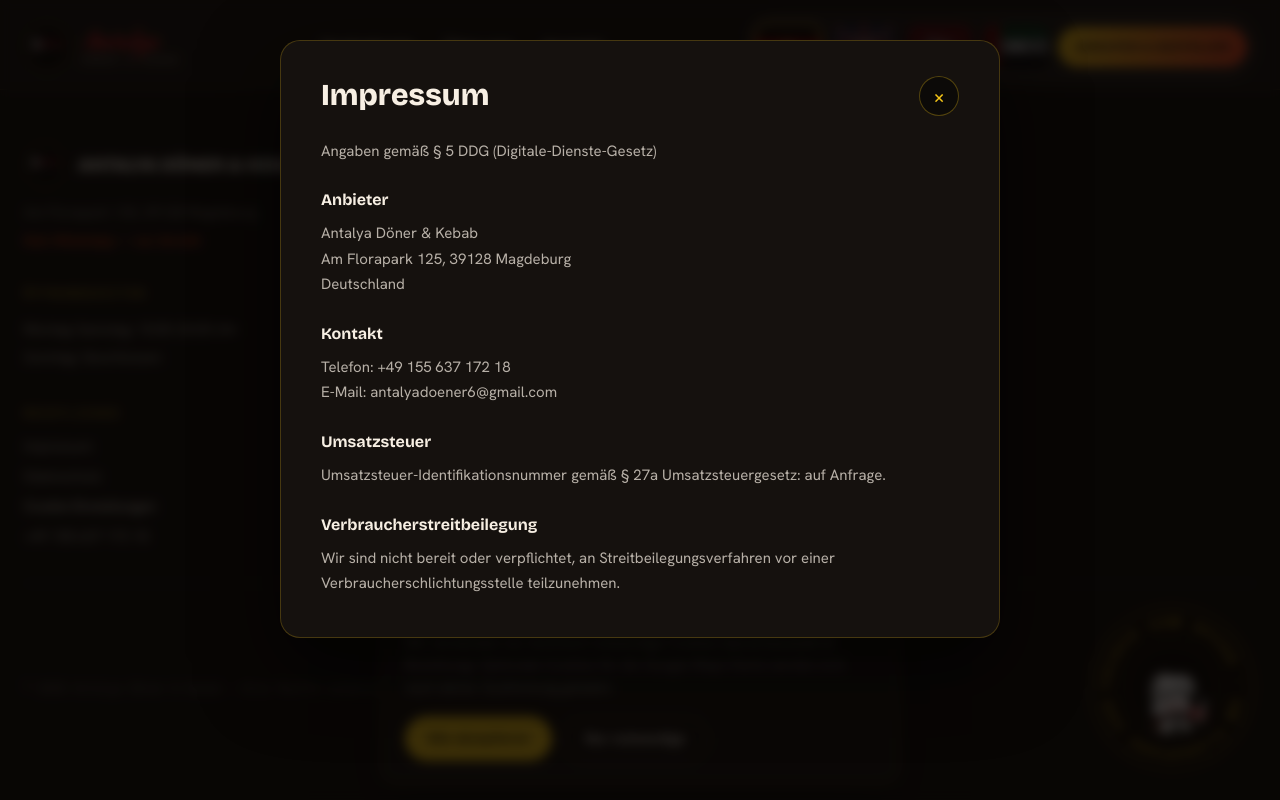
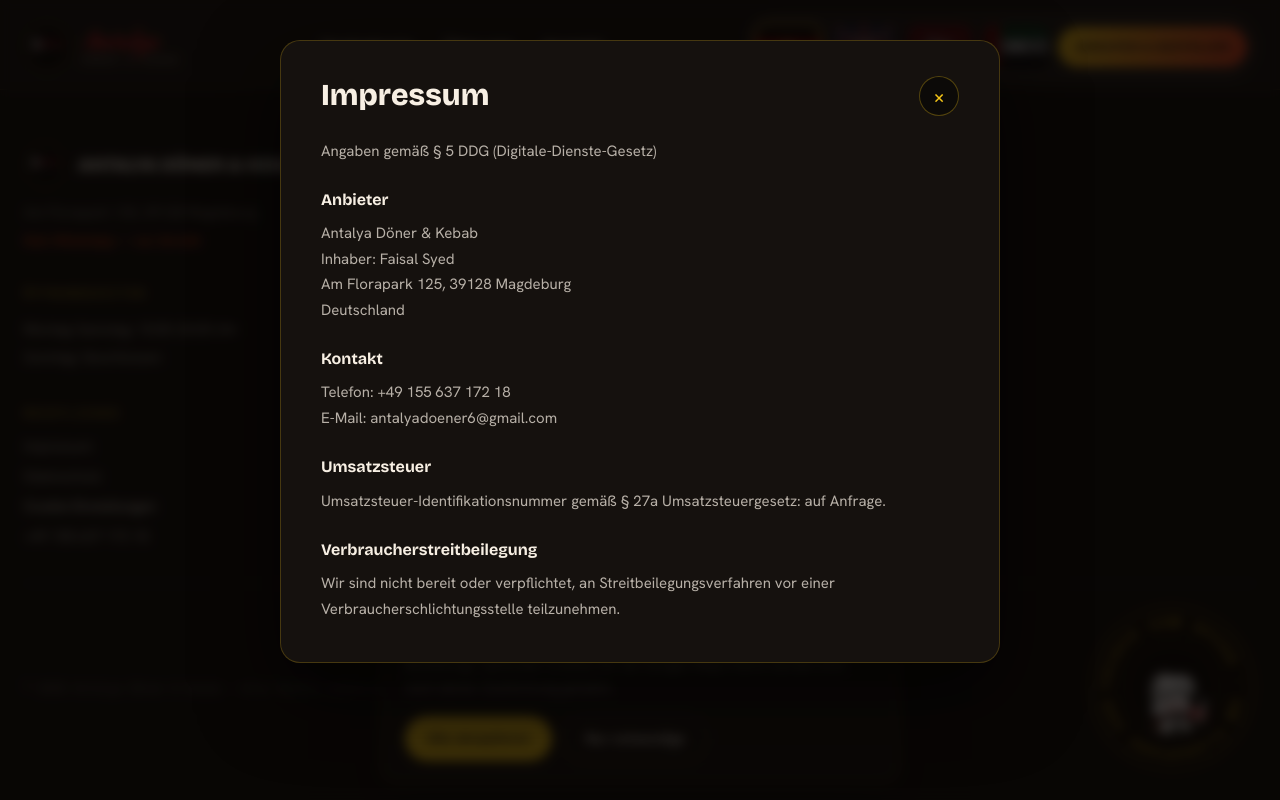
Before and after one commit to Your-New-Design/Antalya-D-ner-Kebap-Magdeburg-new, a Next.js app: page / in a window 1280 px wide. Both pictures are taken after a click on the button "Impressum". Shown: the part 6553-7353 px from the top of the page. Built offline with nearby package versions, Linux system fonts and the light colour scheme.

Commit message:
feat: add imprint owner name to legal modals
Added Faisal Syed as the imprint owner in the legal modals.

```diff
--- a/components/site/legal-modals.tsx
+++ b/components/site/legal-modals.tsx
@@ -101,6 +101,8 @@
       <h3 style={h3style}>Anbieter</h3>
       <p style={{ margin: 0 }}>
         {REST.name}
+        <br />
+        Inhaber: Faisal Syed
         <br />
         {REST.address}
         <br />
```
